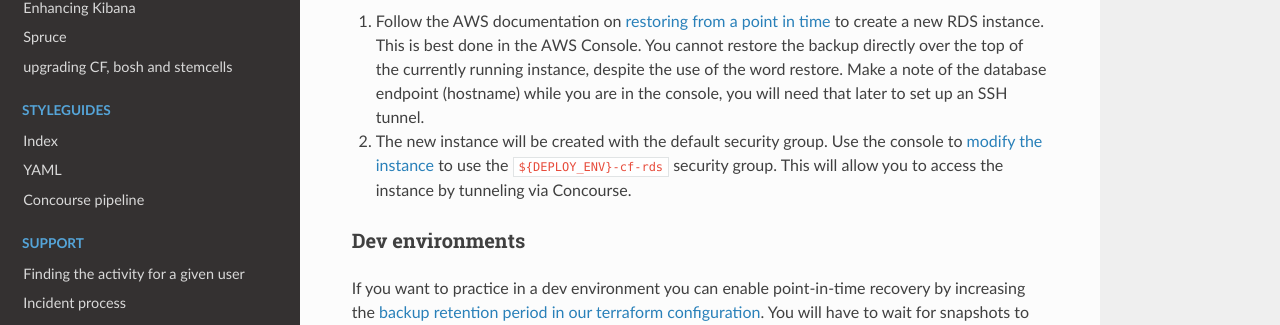
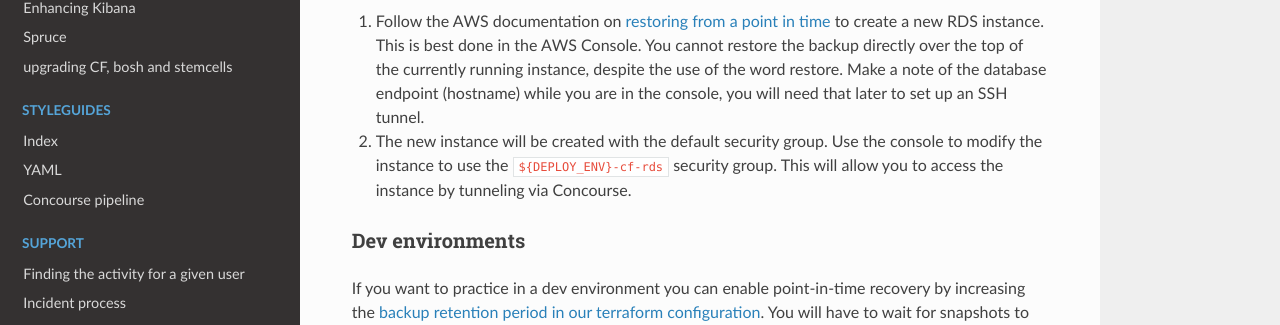
Before and after one commit to alphagov/paas-team-manual, an MkDocs documentation site: the page built from docs/guides/Restoring_the_CF_databases.md, in a window 1280 px wide and 900 px high, scrolled down 1194 px. Shown: the part 126-451 px from the top of the window. Built offline with MkDocs 1.6.1, drawn with Linux system fonts in a browser that asks for light colours; nearby versions of some CDN libraries; part of the change alters nothing that is shown.

Commit message:
Fix broken link
We discovered a broken link [1] in docs that describe how to use point-in-time. It was linked to a screenshot during the writing process but this was removed because the documentation was too lengthy. It was shipped broken. This commit removes the broken link.

[1] https://github.com/alphagov/paas-team-manual/pull/148#pullrequestreview-77093770

```diff
--- a/docs/guides/Restoring_the_CF_databases.md
+++ b/docs/guides/Restoring_the_CF_databases.md
@@ -33,7 +33,7 @@ AWS cannot restore a point-in-time backup or a snapshot to an existing RDS insta
 To create an instance using a point-in-time backup:
 
 1. Follow the AWS documentation on [restoring from a point in time](http://docs.aws.amazon.com/AmazonRDS/latest/UserGuide/USER_PIT.html) to create a new RDS instance. This is best done in the AWS Console. You cannot restore the backup directly over the top of the currently running instance, despite the use of the word restore. Make a note of the database endpoint (hostname) while you are in the console, you will need that later to set up an SSH tunnel.
-2. The new instance will be created with the default security group. Use the console to [modify the instance](henry-cf-pivotal-149929492) to use the `${DEPLOY_ENV}-cf-rds` security group. This will allow you to access the instance by tunneling via Concourse.
+2. The new instance will be created with the default security group. Use the console to modify the instance to use the `${DEPLOY_ENV}-cf-rds` security group. This will allow you to access the instance by tunneling via Concourse.
 
 ### Dev environments
 
```
